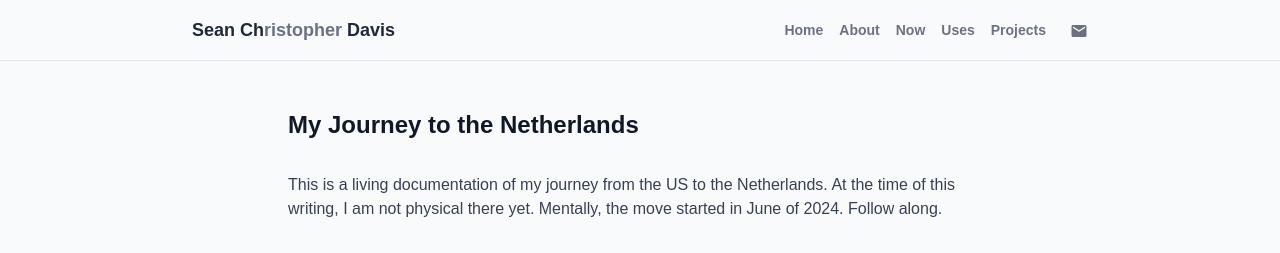
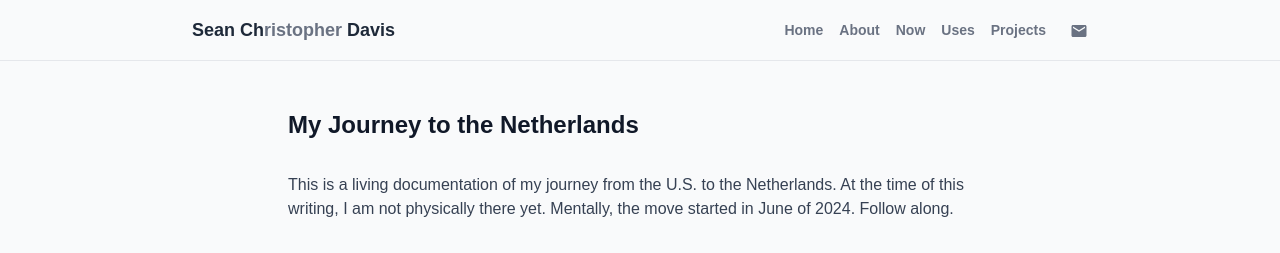
Before and after one commit to SeanChDavis/SeanChDavis, a React (Vite) app: page /netherlands-journey in a window 1280 px wide. Shown: the top 253 px of the page. Built offline with nearby package versions, Linux system fonts and the light colour scheme; the HTML template or start-up script is replaced by a standard one.

Commit message:
fix typo

```diff
--- a/src/pages/NetherlandsJourney.jsx
+++ b/src/pages/NetherlandsJourney.jsx
@@ -9,7 +9,7 @@ export default function NetherlandsJourney() {
     return (
         <main className="max-w-3xl mx-auto px-4 md:px-8 py-12 space-y-8 text-gray-700">
             <h1 className="text-2xl font-extrabold text-gray-900">My Journey to the Netherlands</h1>
-            <p>This is a living documentation of my journey from the US to the Netherlands. At the time of this writing, I am not physical there yet. Mentally, the move started in June of 2024. Follow along.</p>
+            <p>This is a living documentation of my journey from the U.S. to the Netherlands. At the time of this writing, I am not physically there yet. Mentally, the move started in June of 2024. Follow along.</p>
 
             <div className="space-y-10 border-l border-gray-300 ml-2">
                 {journeyData.map((entry, index) => (
```
